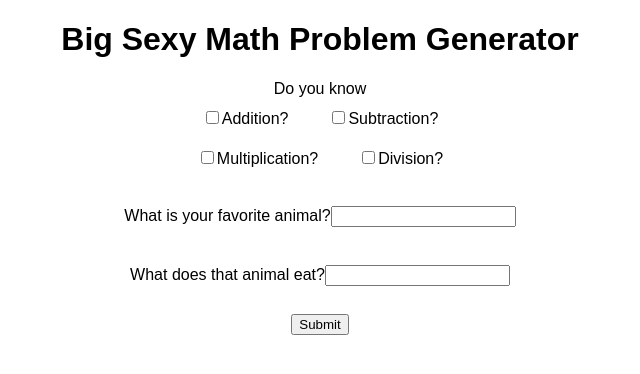
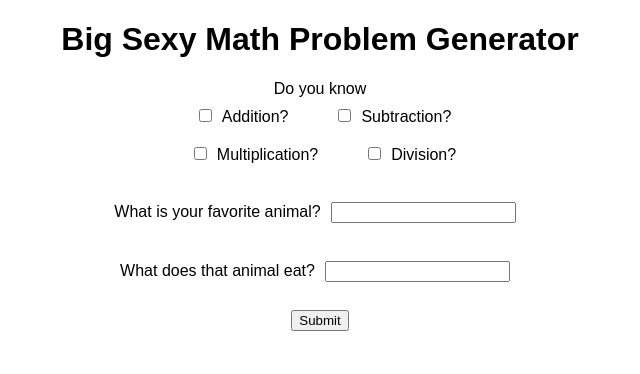
Before and after one commit to eseakin/mathGenerator, a React (Create React App) app: page / in a window 1280 px wide. Shown: the top 374 px of the page, without its empty margins (320-960 px from the left). Built offline with nearby package versions, Linux system fonts and the light colour scheme.

Commit message:
Adjusted spacing on input fields

```diff
--- a/src/Input.css
+++ b/src/Input.css
@@ -7,3 +7,7 @@
   margin: 10px 20px;
   display: block;
 }
+
+input, select {
+  margin: 0 10px;
+}
```
